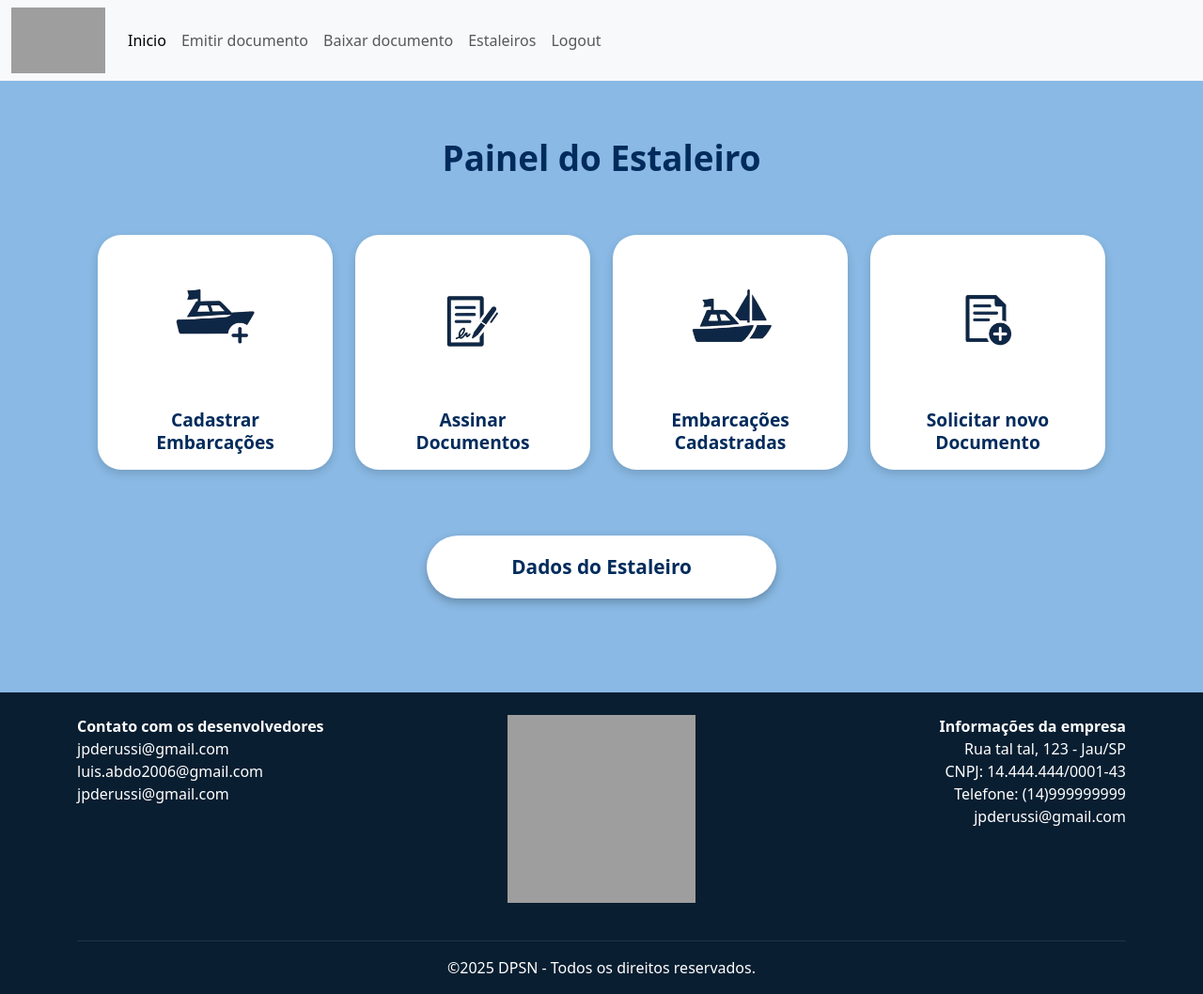
After one commit to joaopedropdr/PI-DPSN, a PHP site: page /Views/pagina_estaleiro_adm.php in a window 1280 px wide. The commit adds this page. Shown: the whole page at 94% size. Run offline with PHP 8.4, Linux system fonts and the light colour scheme; some libraries are stand-ins or nearby versions; grey boxes are pictures that could not be loaded.

Commit message:
Fotos add/ paginas-adm feitas

```diff
--- a/Views/footer.html
+++ b/Views/footer.html
@@ -11,7 +11,7 @@
                 </div>
 
                 <div class="col-md-4 d-flex justify-content-center align-items-center mb-4 mb-md-0">
-                    <img src="imgs/LOGO_colorido-svg.svg" alt="Logo da Empresa" class="img-fluid logo-footer">
+                    <img src="../imgs/LOGO_colorido-svg.svg" alt="Logo da Empresa" class="img-fluid logo-footer">
                 </div>
 
                 <div class="col-md-4 text-end">
--- a/Views/navbar_adm.php
+++ b/Views/navbar_adm.php
@@ -30,7 +30,7 @@
         <nav class="navbar navbar-expand-lg bg-body-tertiary" data-bs-theme="ligth">
             <div class="container-fluid">
                 <div>
-                    <a class="navbar-brand" href="#"><img src="imgs/LOGO_colorido-svg.svg" alt="Logo da empresa"class="logo"></a>
+                    <a class="navbar-brand" href="#"><img src="../imgs/LOGO_colorido-svg.svg" alt="Logo da empresa"class="logo"></a>
                 </div>
                 <button class="navbar-toggler" type="button" data-bs-toggle="collapse" data-bs-target="#navbarNav" aria-controls="navbarNav" aria-expanded="false" aria-label="Toggle navigation">
                     <span class="navbar-toggler-icon"></span>
--- a/Views/navbar_est.php
+++ b/Views/navbar_est.php
@@ -30,7 +30,7 @@
         <nav class="navbar navbar-expand-lg bg-body-tertiary" data-bs-theme="ligth">
             <div class="container-fluid">
                 <div>
-                    <a class="navbar-brand" href="#"><img src="imgs/LOGO_colorido-svg.svg" alt="Logo da empresa"class="logo"></a>
+                    <a class="navbar-brand" href="#"><img src="../imgs/LOGO_colorido-svg.svg" alt="Logo da empresa"class="logo"></a>
                 </div>
                 <button class="navbar-toggler" type="button" data-bs-toggle="collapse" data-bs-target="#navbarNav" aria-controls="navbarNav" aria-expanded="false" aria-label="Toggle navigation">
                     <span class="navbar-toggler-icon"></span>
--- /dev/null
+++ b/Views/pagina_estaleiro_adm.php
@@ -0,0 +1,131 @@
+<?php
+require_once "navbar_adm.php";
+?>
+
+<style>
+    .painel {
+        text-align: center;
+        padding: 60px 20px 100px 20px;
+    }
+
+    .titulo {
+        color: #002b5c;
+        font-weight: 700;
+        font-size: 2.3rem;
+        margin-bottom: 60px;
+    }
+
+    .card-opcao {
+        background-color: white;
+        border-radius: 25px;
+        box-shadow: 0px 4px 10px rgba(0, 0, 0, 0.15);
+        transition: all 0.3s ease;
+        width: 250px;   /* aumentei o tamanho dos cards */
+        height: 250px;
+        display: flex;
+        flex-direction: column;
+        justify-content: center;
+        align-items: center;
+        cursor: pointer;
+    }
+
+    .card-opcao:hover {
+        transform: scale(1.07);
+    }
+
+    .card-opcao img {
+        width: 150px;
+        height: 150px;
+        margin-bottom: 18px;
+    }
+
+    .card-opcao span {
+        color: #002b5c;
+        font-weight: 700;
+        font-size: 1.2rem;
+        line-height: 1.5rem;
+    }
+
+    .btn-estaleiro {
+        margin-top: 70px;
+        background-color: white;
+        border-radius: 35px;
+        border: none;
+        padding: 18px 90px;
+        color: #002b5c;
+        font-weight: 700;
+        box-shadow: 0 4px 10px rgba(0, 0, 0, 0.25);
+        text-decoration: none;
+        display: inline-block;
+        font-size: 1.3rem;
+        transition: background-color 0.3s, transform 0.2s;
+    }
+
+    .btn-estaleiro:hover {
+        background-color: #e6eef7;
+        color: #002b5c;
+        transform: scale(1.04);
+    }
+
+    @media (max-width: 576px) {
+        .card-opcao {
+            width: 170px;
+            height: 170px;
+            margin: 10px;
+        }
+
+        .card-opcao img {
+            width: 200px;
+            height: 200px;
+        }
+
+        .card-opcao span {
+            font-size: 1rem;
+        }
+
+        .titulo {
+            font-size: 1.7rem;
+            margin-bottom: 40px;
+        }
+
+        .btn-estaleiro {
+            padding: 14px 50px;
+            font-size: 1.1rem;
+        }
+    }
+</style>
+
+<div class="painel container text-center">
+    <?php
+    if (isset($_SESSION["id"])) {
+        echo "<h3 class='titulo'>" . htmlspecialchars($_SESSION['nome']) . "</h3>";
+    } else {
+        echo "<h3 class='titulo'>Painel do Estaleiro</h3>";
+    }
+    ?>
+
+    <div class="d-flex flex-wrap justify-content-center gap-4">
+        <div class="card-opcao">
+            <img src="../imgs/addembarcacao.png" alt="Cadastrar Embarcações">
+            <span>Cadastrar<br>Embarcações</span>
+        </div>
+        <div class="card-opcao">
+            <img src="../imgs/assdocument.png" alt="Assinar Documentos">
+            <span>Assinar<br>Documentos</span>
+        </div>
+        <div class="card-opcao">
+            <img src="../imgs/embarcacoes.png" alt="Embarcações Cadastradas">
+            <span>Embarcações<br>Cadastradas</span>
+        </div>
+        <div class="card-opcao">
+            <img src="../imgs/solicitarnovodocumento.png" alt="Solicitar novo Documento">
+            <span>Solicitar novo<br>Documento</span>
+        </div>
+    </div>
+
+    <a href="#" class="btn-estaleiro">Dados do Estaleiro</a>
+</div>
+
+<?php
+require_once "footer.html";
+?>
```
Also changed, not shown: Views/estaleiros_cadastrados.php (+15 -8 lines), imgs/addembarcacao.png (added), imgs/assdocument.png (added), imgs/assinar documento.png (added), imgs/embarcacoes.png (added), imgs/solicitarnovodocumento.png (added).
